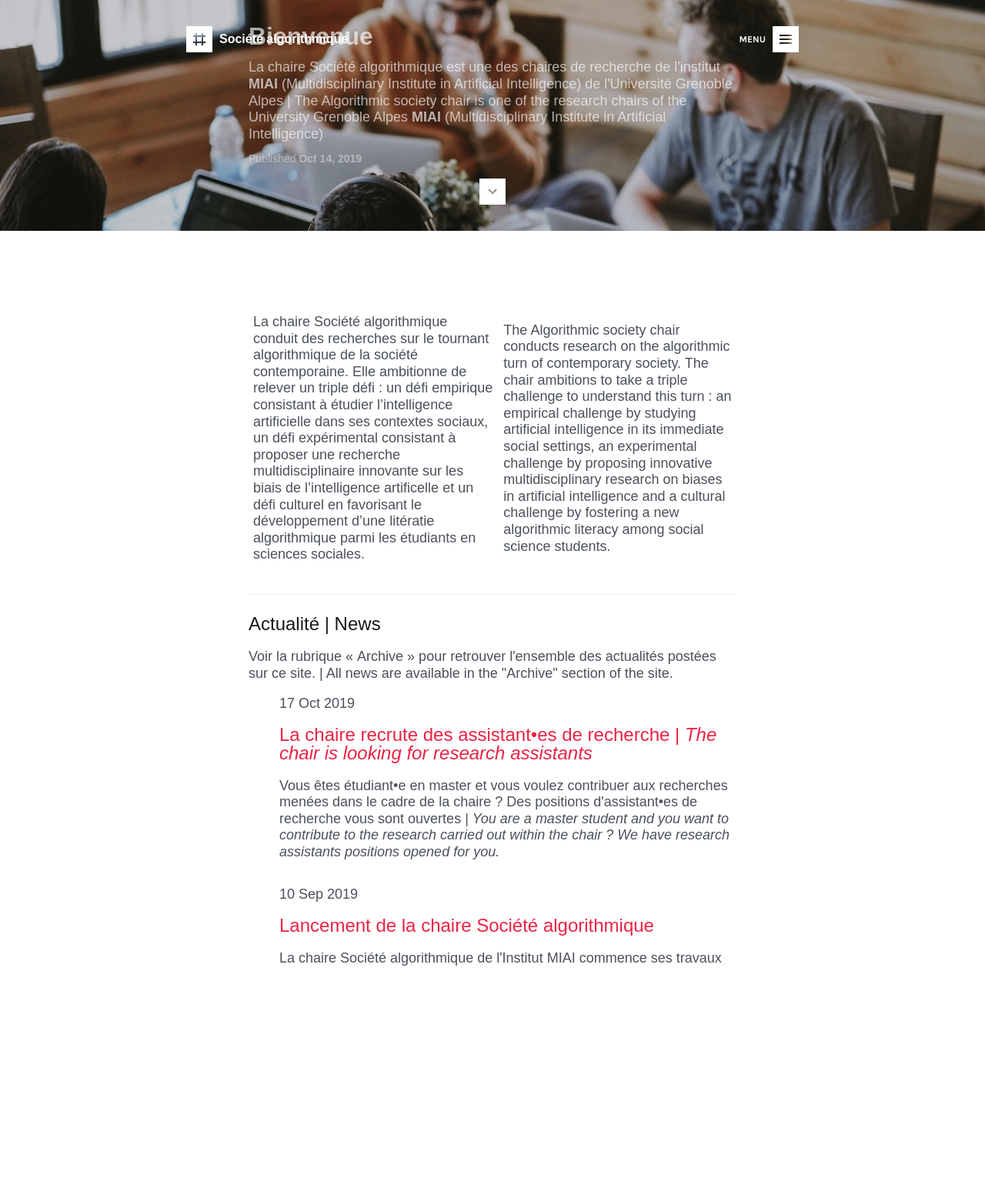
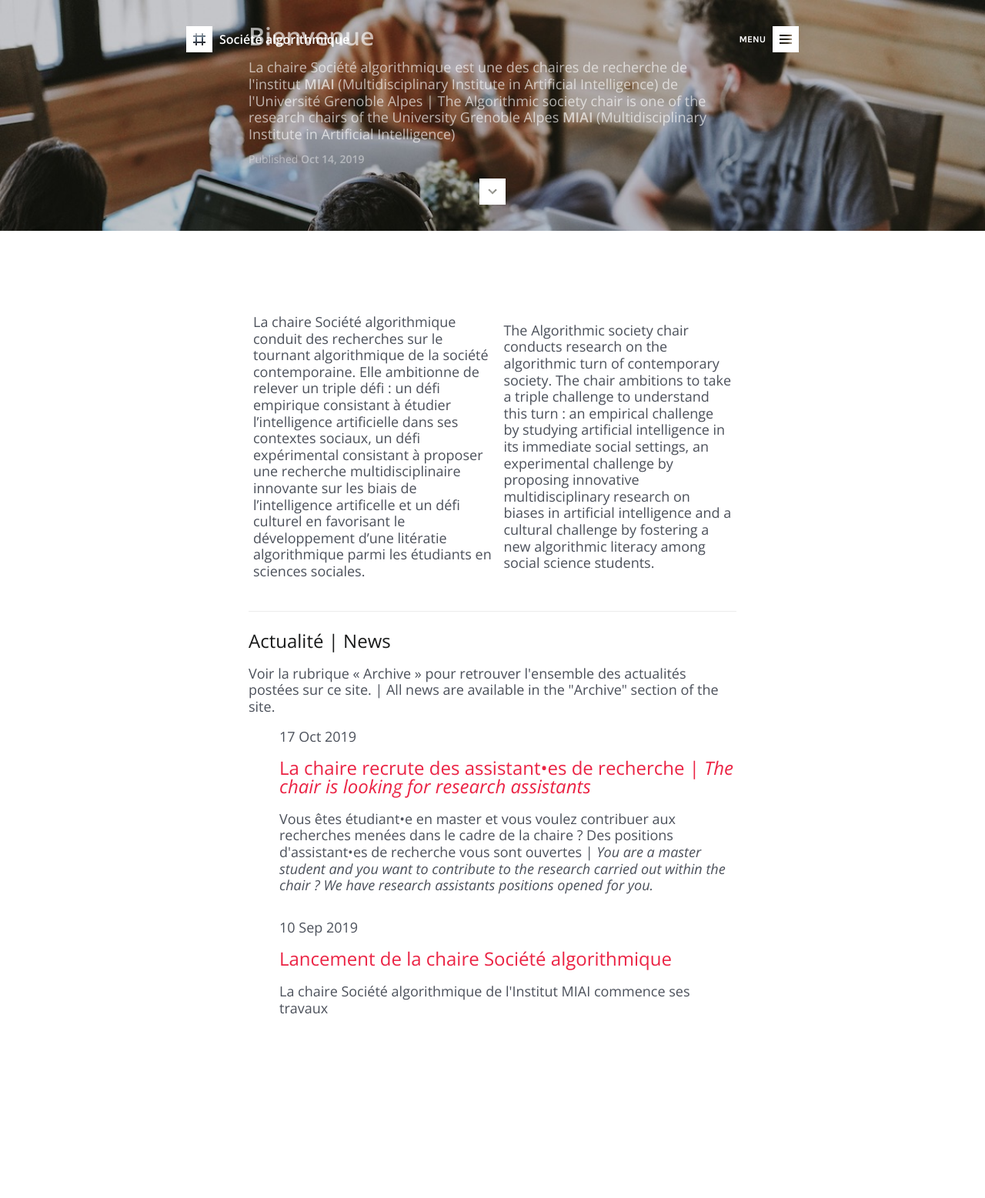
Before and after one commit to gillesbastin/algorithmicsociety.github.io, a Jekyll site: the page built from index.md, in a window 1280 px wide. Shown: the whole page at 77% size. Built offline with Jekyll 4.4.1, drawn with Linux system fonts in a browser that asks for light colours; before the commit the page ends 1492 px from its top, so only the background shows below that.

Commit message:
Update styles.css

```diff
--- a/assets/styles.css
+++ b/assets/styles.css
@@ -1,7 +1,6 @@
 /* Google Webfonts */
 @import url(http://fonts.googleapis.com/css?family=Open+Sans:400italic,600italic,400,600);
 @import url(http://fonts.googleapis.com/css?family=Karla:700);
-@import url(http://fonts.googleapis.com/css?family=Share+Tech+Mono:700);
 
 /* Fallback */
 header, footer, section, article, nav, aside { display: block }
@@ -17,7 +16,7 @@ html {
     -webkit-font-smoothing: antialiased; }
 
 body {
-    font-family: "Share Tech Mono", sans-serif;
+    font-family: "Open Sans", sans-serif;
     font-size: 1.125rem;
     color: #4b505a;
     line-height: 1.2;
```
